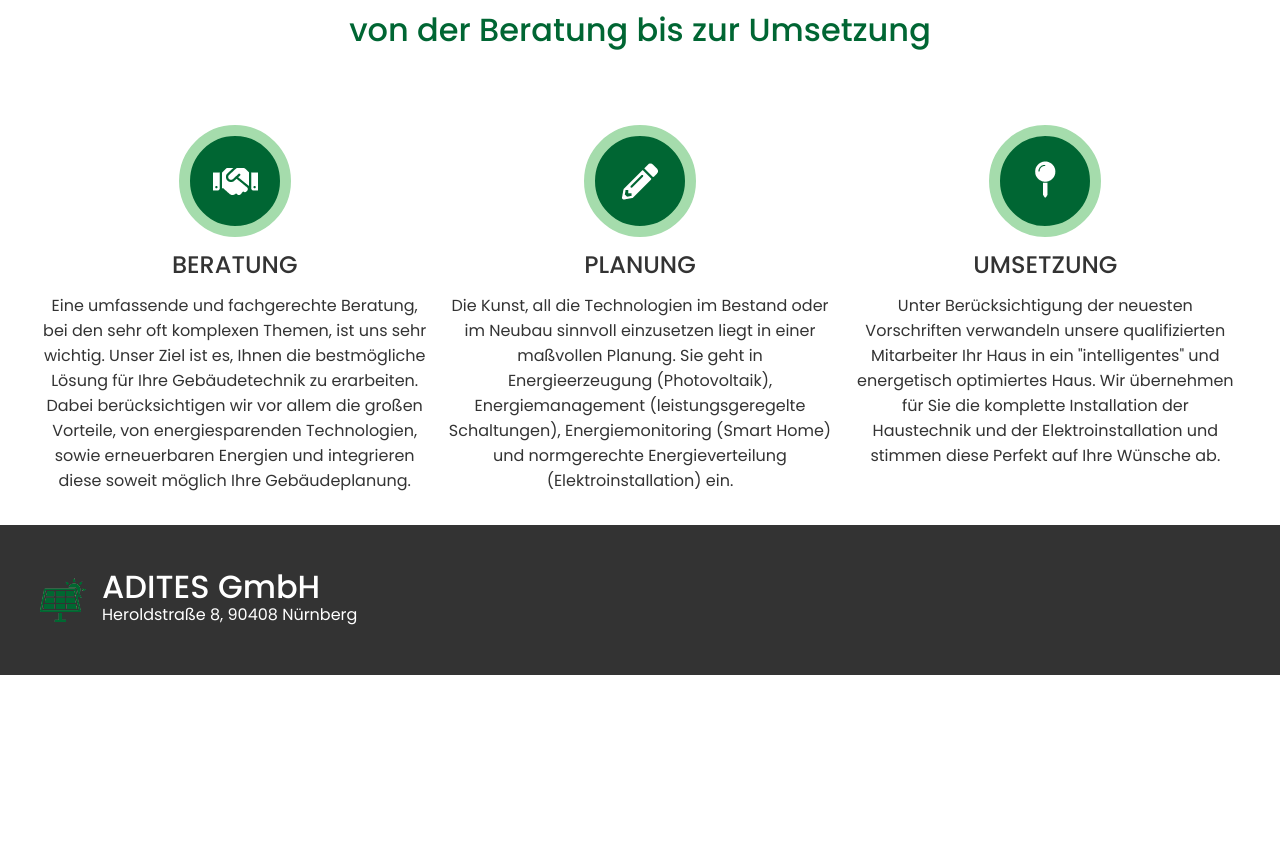
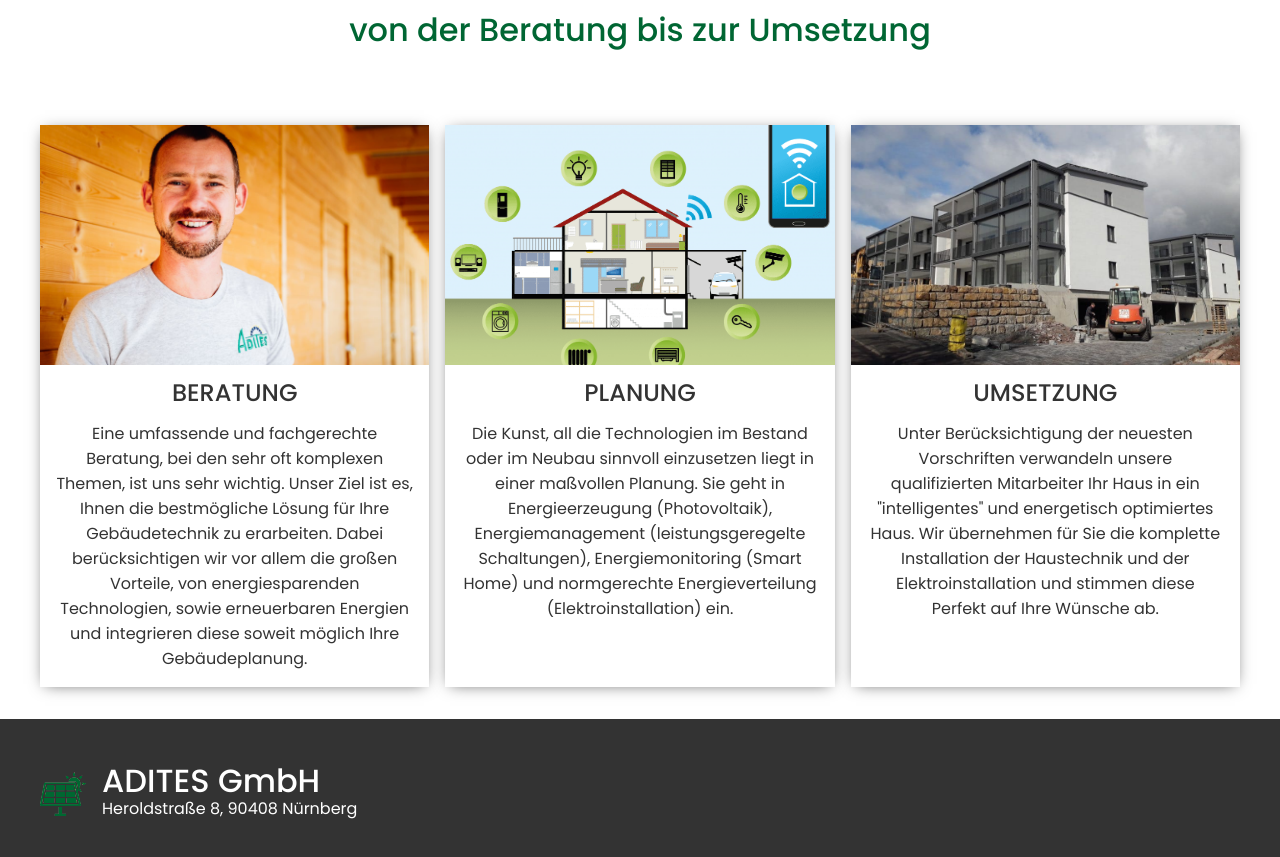
Before and after one commit to Nitrosick/Adites, a Nuxt app: page / in a window 1280 px wide. Shown: the part 2940-3797 px from the top of the page. Before the commit the page ends 3615 px from the top, so only its background shows below. Built offline with nearby package versions, Linux system fonts and the light colour scheme.

Commit message:
Changed images in About section / Links underline

```diff
--- a/components/page/main/About.vue
+++ b/components/page/main/About.vue
@@ -8,10 +8,11 @@
       />
       <div class="about-points">
         <div class="about-points-item">
-          <div class="about-points-icon">
+          <div class="about-points-image">
             <img
-              src="@/assets/images/handshake.png"
-              alt="about icon"
+              src="/images/persons/esau_1.jpg"
+              alt="photo"
+              loading="lazy"
             >
           </div>
           <h3 v-html="translates[ln].subtitle1" />
@@ -21,10 +22,11 @@
           />
         </div>
         <div class="about-points-item">
-          <div class="about-points-icon">
+          <div class="about-points-image">
             <img
-              src="@/assets/images/pencil.png"
-              alt="about icon"
+              src="@/assets/images/scheme.png"
+              alt="photo"
+              loading="lazy"
             >
           </div>
           <h3 v-html="translates[ln].subtitle2" />
@@ -34,10 +36,11 @@
           />
         </div>
         <div class="about-points-item">
-          <div class="about-points-icon">
+          <div class="about-points-image">
             <img
-              src="@/assets/images/search.png"
-              alt="about icon"
+              src="@/assets/images/building.jpeg"
+              alt="photo"
+              loading="lazy"
             >
           </div>
           <h3 v-html="translates[ln].subtitle3" />
@@ -98,23 +101,29 @@ const translates = {
     &-item {
       display: flex;
       flex-direction: column;
-      gap: 1rem;
       align-items: center;
+      box-shadow: $shadow;
     }
 
-    &-icon {
-      width: 7rem;
-      height: 7rem;
-      border-radius: 50%;
-      border: 0.7rem solid $color-accent;
-      background-color: $color-primary;
-      display: flex;
-      align-items: center;
-      justify-content: center;
+    &-image {
+      width: 100%;
+      height: 15rem;
+
+      img {
+        width: 100%;
+        height: 100%;
+        object-fit: cover;
+      }
+    }
+
+    h3 {
+      padding: 1rem;
     }
 
     &-description {
       text-align: center;
+      padding: 1rem;
+      padding-top: 0;
     }
   }
 }
@@ -125,18 +134,14 @@ const translates = {
     &-points {
       display: flex;
       flex-direction: column;
-      gap: 3rem;
+      gap: 1.5rem;
 
       &-item {
-        display: grid;
-        grid-template-columns: auto 1fr;
-        grid-template-rows: repeat(2, auto);
+        flex-direction: column;
       }
 
-      &-icon {
-        width: 6rem;
-        height: 6rem;
-        border: 0.6rem solid $color-accent;
+      &-image {
+        height: 20rem;
       }
 
       &-description {
--- a/pages/contacts.vue
+++ b/pages/contacts.vue
@@ -15,7 +15,10 @@
     >
       <span class="contacts-item-title">
         {{ person.berator[ln] }}:
-        <NuxtLink :to="`/${person.id}`">
+        <NuxtLink
+          :to="`/${person.id}`"
+          class="contacts-item-link"
+        >
           {{ person.name }}
         </NuxtLink>
       </span>
@@ -66,6 +69,11 @@ useHead({ title: () => `${projectTitle} | ${translates[ln.value].title}` })
       display: block;
       margin-bottom: 1rem;
     }
+
+    &-link {
+      color: $color-primary;
+      text-decoration: underline;
+    }
   }
 }
 </style>
```
Also changed, not shown: assets/images/building.jpeg (added), assets/images/scheme.png (added).
